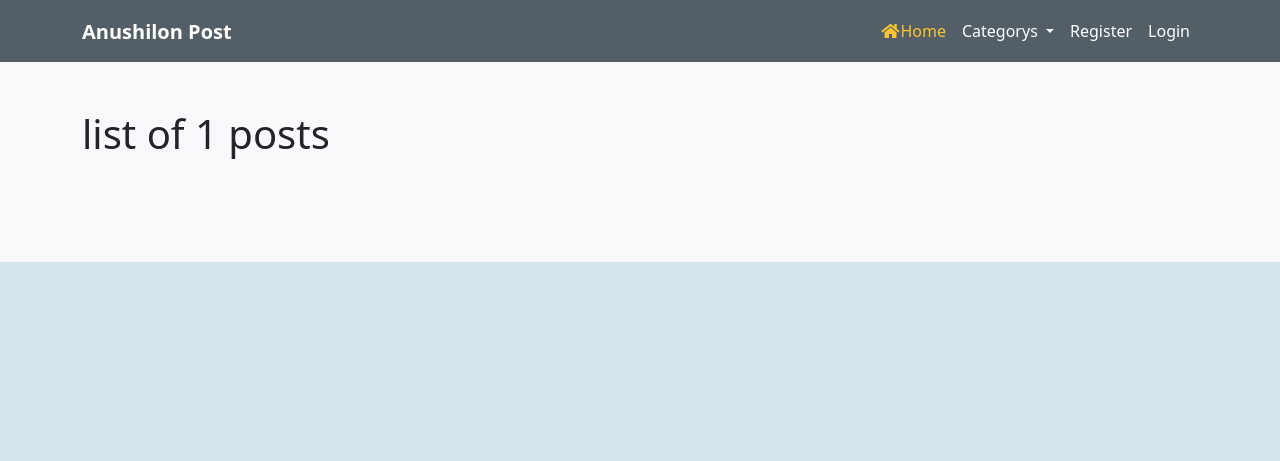
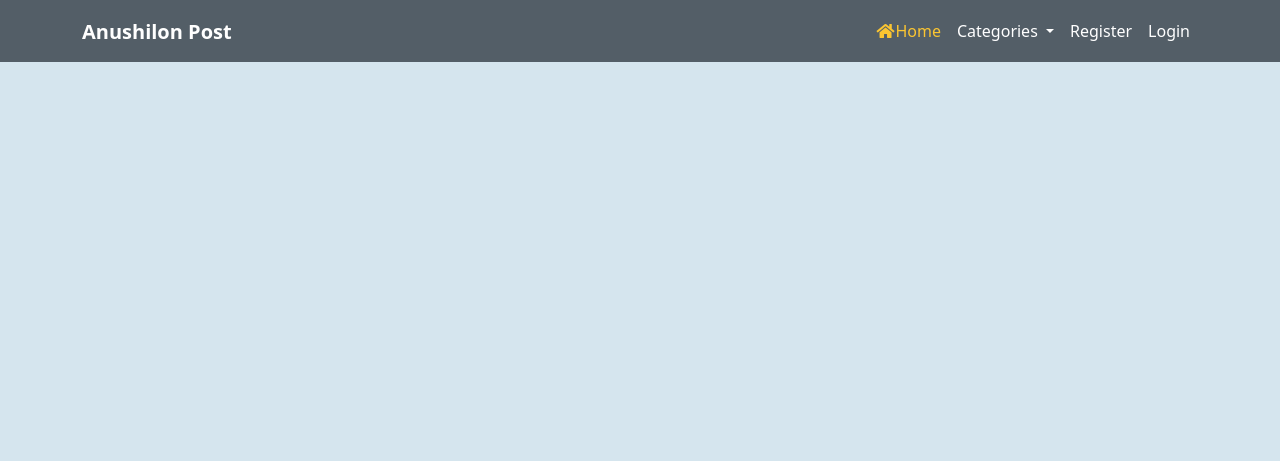
Before and after one commit to mamuzaan/Portfolio-P4-News, a Django app: page /category/1/ in a window 1280 px wide. Shown: the top 461 px of the page. Run offline with Django 3.2, Linux system fonts and the light colour scheme; data that the repository does not hold is empty.

Commit message:
Added and change caregory list menu on navbar

```diff
--- a/templates/base.html
+++ b/templates/base.html
@@ -32,21 +32,18 @@
                             <li class="nav-item active pl-1">
                                 <a class="nav-link" href="{% url 'home' %}"><i class="fa fa-home fa-fw mr-1"></i>Home</a>
                             </li>
-                            <li class="nav-item active pl-1">
+                            <li class="nav-item dropdown">
+                            <a class="nav-link dropdown-toggle" href="#" id="navbarDropdownMenuLink" role="button" data-bs-toggle="dropdown" aria-expanded="false">
+                                Categories
+                            </a>
+                            <ul class="dropdown-menu" aria-labelledby="navbarDropdownMenuLink">
+                                <li>
                                 {% for category in category_list %}
                                 <a class="dropdown-item" href="/category/{{ category.name }}">{{ category.name|title }}</a>
                                 {% endfor %}
+                                </li>
+                            </ul>
                             </li>
-                            <li class="nav-item dropdown">
-                                <a class="nav-link dropdown-toggle" href="#" id="navbarDropdown" role="button" data-toggle="dropdown" aria-haspopup="true" aria-expanded="false">
-                                  Categorys
-                                </a>
-                                <div class="dropdown-menu" aria-labelledby="navbarDropdown">
-                                    {% for category in category_list %}
-                                    <a class="dropdown-item" href="/category/{{ category.name }}">{{ category.name|title }}</a>
-                                    {% endfor %}
-                                </div>
-                              </li>
                             {% if user.is_authenticated %}
                             <li class="nav-item pl-1">
                                 <a class="nav-link" href="{% url 'account_logout' %}">Logout</a>
@@ -81,6 +78,7 @@
                 </div>
             </div>
         </div>
+
         <main class="flex-shrink-0 main-bg">
             {% block content %}
             <!-- Content Goes here -->
--- a/templates/category.html
+++ b/templates/category.html
@@ -1,12 +1,9 @@
 {% extends 'base.html' %}
 {% block content %}
 
-<div class="album py-5 bg-light">
+<div class="album py-5 main-bg">
     <div class="container">
         <div class="row">
-            <div class="col-12 pb-5">
-                <h1>list of {{ catlist.cat }} posts</h1>
-            </div>
             {% for post in catlist.posts %}
             <div class="col-md-4">
                 <div class="card shadow mb-4">
```
